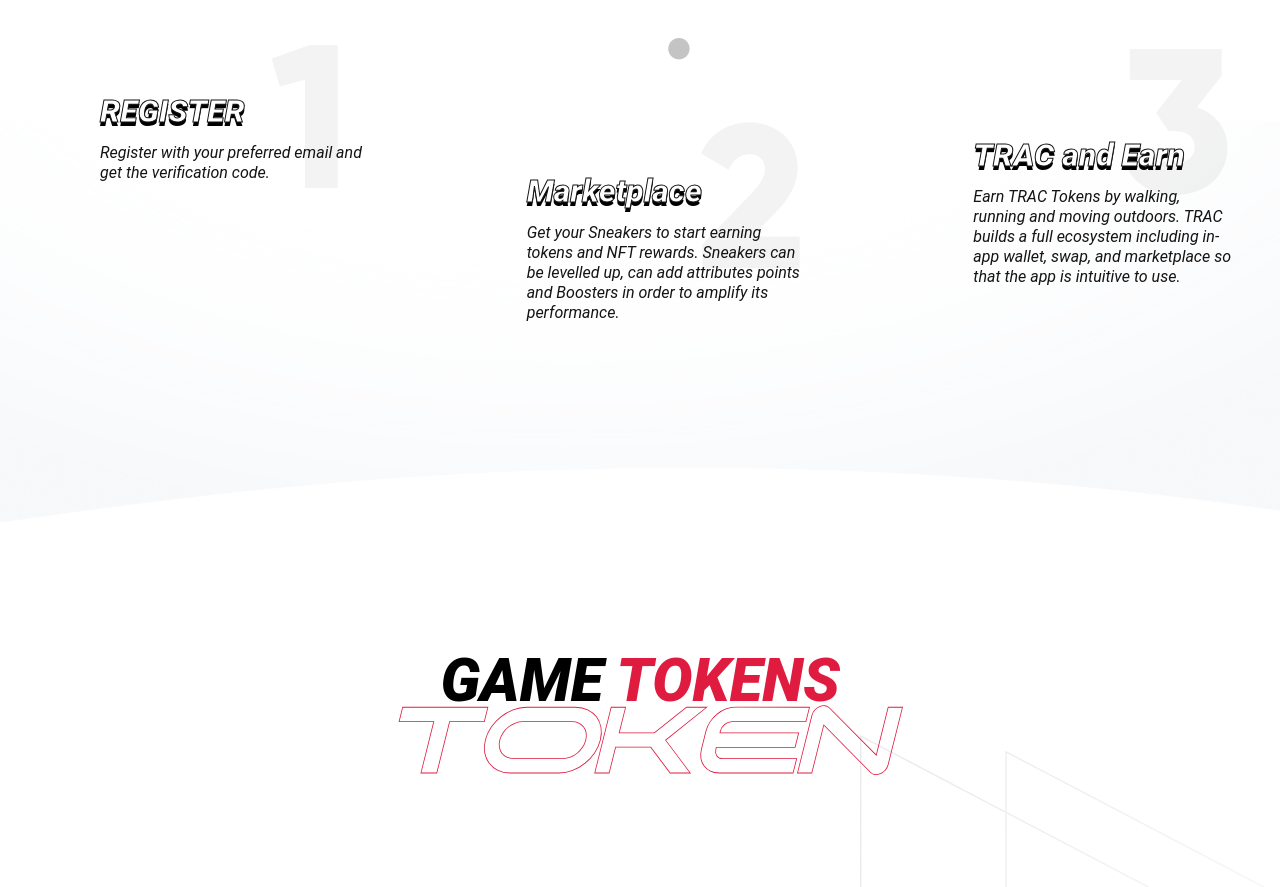
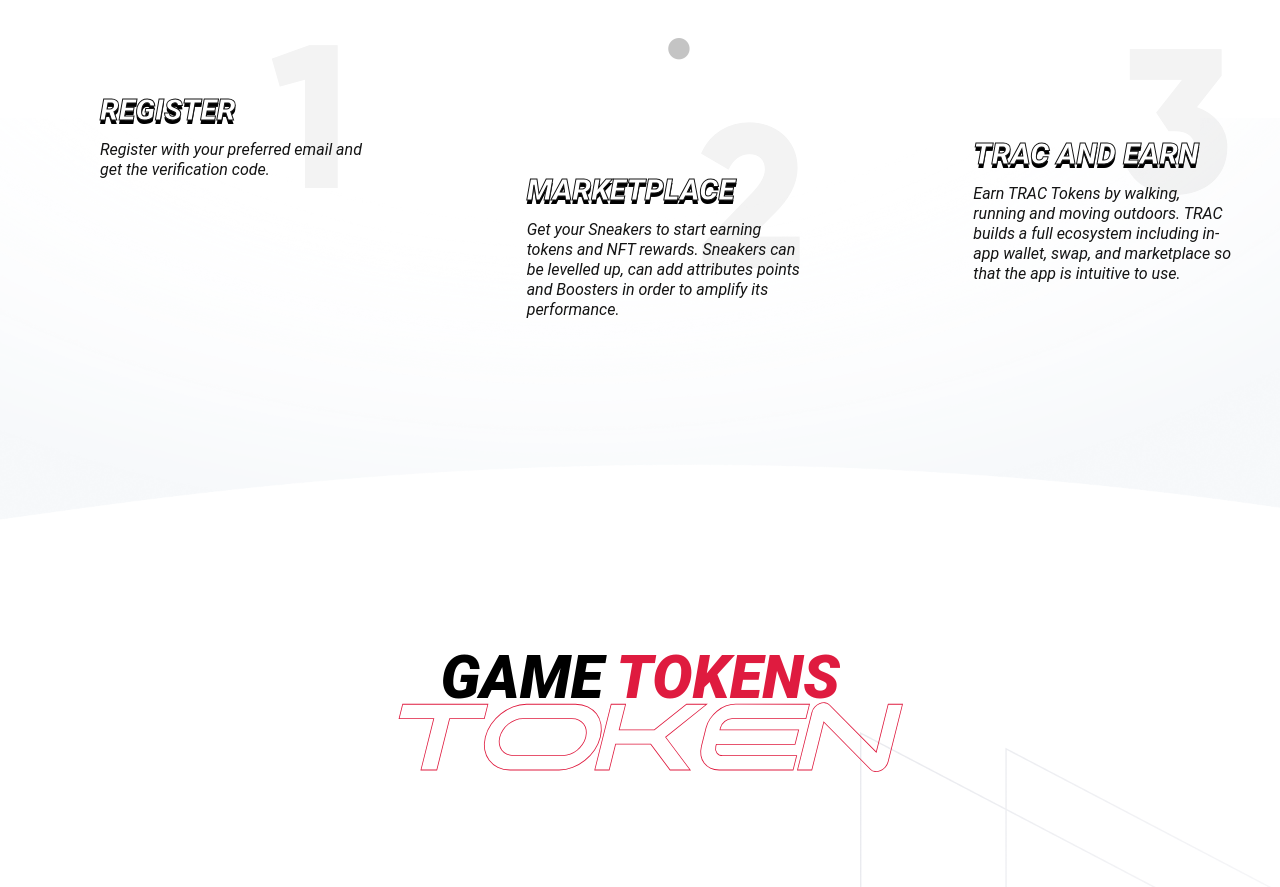
Before and after one commit to tracapp/tracapp, a Next.js app: page / in a window 1280 px wide. Shown: the part 2120-3007 px from the top of the page. Built offline with nearby package versions, Linux system fonts and the light colour scheme.

Commit message:
first commit

```diff
--- a/components/Home/GamePlay.tsx
+++ b/components/Home/GamePlay.tsx
@@ -32,21 +32,21 @@ export default function GamePlay() {
                   <div className='relative w-80 px-5 -mt-10 2xl:ml-36'>
                     <h1 className='font-gilroy leading-[.5] text-[204px] font-black absolute text-brand-dark-100 opacity-5 right-12 top-0 z-10'>1</h1>
                     <div className='pt-5 relative z-20'>
-                      <h2 className='text-[32px] font-black italic text-white shadow-desktop pb-2'>REGISTER</h2>
+                      <h2 className='text-[30px] font-black italic text-white shadow-desktop pb-2'>REGISTER</h2>
                       <p className='text-base font-normal italic leading-[20px]  text-brand-dark-100'>Register with your preferred email and get the verification code.</p>
                     </div>
                   </div>
                   <div className='relative w-80 px-5 mt-10 2xl:mt-20 ml-0'>
                     <h1 className='font-gilroy leading-[.5] text-[204px] font-black absolute text-brand-dark-100 opacity-5 right-5 top-0 z-10'>2</h1>
                     <div className='pt-5 relative z-20'>
-                      <h2 className='text-[32px] font-black italic text-white shadow-desktop pb-2'>Marketplace</h2>
+                      <h2 className='text-[30px] font-black italic text-white shadow-desktop pb-2'>MARKETPLACE</h2>
                       <p className='text-base font-normal italic leading-[20px]  text-brand-dark-100'>Get your Sneakers to start earning tokens and NFT rewards. Sneakers can be levelled up, can add attributes points and Boosters in order to amplify its performance.</p>
                     </div>
                   </div>
                   <div className='relative w-80 px-5 -mt-14'>
                     <h1 className='font-gilroy leading-[.5] text-[204px] font-black absolute text-brand-dark-100 opacity-5 right-5 top-5 2xl:top-0 z-10'>3</h1>
                     <div className='pt-20  pl-5 2xl:pl-0 2xl:pt-5 relative z-20'>
-                      <h2 className='text-[32px] font-black italic text-white shadow-desktop pb-2'>TRAC and Earn</h2>
+                      <h2 className='text-[30px] font-black italic text-white shadow-desktop pb-2'>TRAC AND EARN</h2>
                       <p className='text-base font-normal italic leading-[20px]  text-brand-dark-100'>Earn TRAC Tokens by walking, running and moving outdoors. TRAC builds a full ecosystem including in-app wallet, swap, and marketplace so that the app is intuitive to use.</p>
                     </div>
                   </div>
```
